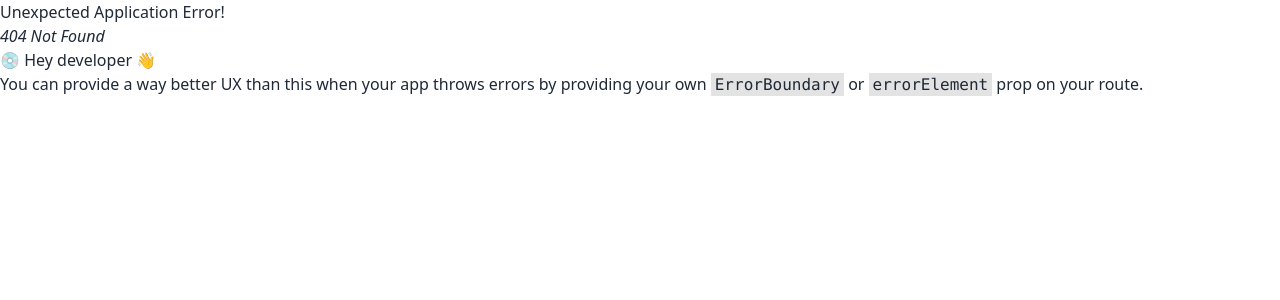
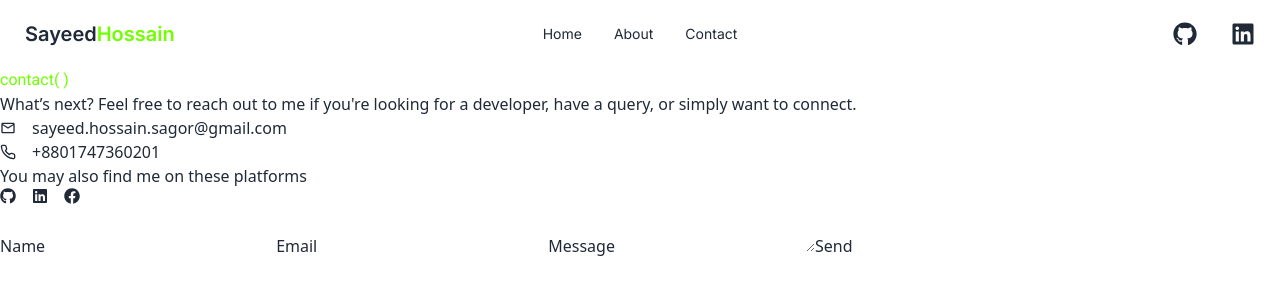
Before and after one commit to sayeedHossain191/my-portfolio, a React (Vite) app: page /contact in a window 1280 px wide. Before the commit this address had no page. Shown: the top 300 px of the page. Built offline with nearby package versions, Linux system fonts and the light colour scheme.

Commit message:
third commit

```diff
--- a/package.json
+++ b/package.json
@@ -10,6 +10,7 @@
     "preview": "vite preview"
   },
   "dependencies": {
+    "@emailjs/browser": "^4.3.3",
     "localforage": "^1.10.0",
     "match-sorter": "^6.3.4",
     "react": "^18.3.1",
--- /dev/null
+++ b/src/components/About.jsx
@@ -0,0 +1,11 @@
+
+
+const About = () => {
+    return (
+        <div>
+
+        </div>
+    );
+};
+
+export default About;
--- /dev/null
+++ b/src/components/Contact.jsx
@@ -0,0 +1,79 @@
+import { FaFacebook, FaGithub, FaLinkedin } from "react-icons/fa";
+import { FiPhone } from "react-icons/fi";
+import { MdOutlineEmail } from "react-icons/md";
+import emailjs from '@emailjs/browser';
+import { useRef } from "react";
+
+const Contact = () => {
+
+    const form = useRef();
+
+    const sendEmail = (e) => {
+        e.preventDefault();
+
+        emailjs
+            .sendForm('service_najp233', 'template_hm3dmfp', form.current, {
+                publicKey: 'Dh-kkV1LAxxZ5lIrA',
+            })
+            .then(
+                () => {
+                    console.log('SUCCESS!');
+                },
+                (error) => {
+                    console.log('FAILED...', error.text);
+                },
+            );
+    };
+
+    return (
+        <div>
+            <h3 className="text-[#70ff00] font-roboto">contact( )</h3>
+            <h1>What’s next? Feel free to reach out to me if you're looking for a developer, have a query, or simply want to connect.</h1>
+
+            <div className="flex items-center gap-4">
+                <h3><MdOutlineEmail /></h3>
+                <h3>sayeed.hossain.sagor@gmail.com</h3>
+            </div>
+
+            <div className="flex items-center gap-4">
+                <h3><FiPhone /></h3>
+                <h3>+8801747360201</h3>
+            </div>
+
+            <h3>You may also find me on these platforms</h3>
+
+            <div className="flex gap-4">
+                <h6><FaGithub /></h6>
+                <h6><FaLinkedin /></h6>
+                <h6><FaFacebook /></h6>
+            </div>
+
+            {/* CONTACT FROM */}
+            <div>
+                <script type="text/javascript"
+                    src="https://cdn.jsdelivr.net/npm/@emailjs/browser@4/dist/email.min.js">
+                </script>
+                <script type="text/javascript">
+                    (function(){
+                        emailjs.init({
+                            publicKey: "Dh-kkV1LAxxZ5lIrA",
+                        })
+                    })();
+                </script>
+
+                <form ref={form} onSubmit={sendEmail}>
+                    <label>Name</label>
+                    <input type="text" name="from_name" />
+                    <label>Email</label>
+                    <input type="email" name="from_email" />
+                    <label>Message</label>
+                    <textarea name="message" />
+                    <input type="submit" value="Send" />
+                </form>
+            </div>
+
+        </div>
+    );
+};
+
+export default Contact;
--- a/src/components/Navbar.jsx
+++ b/src/components/Navbar.jsx
@@ -46,8 +46,12 @@ const Navbar = () => {
                             <li>
                                 <Link to='/'>Home</Link>
                             </li>
-                            <li><a>About</a></li>
-                            <li><a>Contact</a></li>
+                            <li>
+                                <Link to='/about'>About</Link>
+                            </li>
+                            <li>
+                                <Link to='/contact'>Contact</Link>
+                            </li>
                         </ul>
                     </div>
                     <a className="btn btn-ghost text-xl gap-0">Sayeed<span className="text-[#70ff00]">Hossain</span></a>
@@ -57,8 +61,12 @@ const Navbar = () => {
                         <li>
                             <Link to='/'>Home</Link>
                         </li>
-                        <li><a>About</a></li>
-                        <li><a>Contact</a></li>
+                        <li>
+                            <Link to='/about'>About</Link>
+                        </li>
+                        <li>
+                            <Link to='/contact'>Contact</Link>
+                        </li>
                     </ul>
                 </div>
                 <div className="navbar-end">
```
Also changed, not shown: src/routes/Router.jsx (+10 -0 lines), 1 other file (tests, documents, lock files or other folders).
